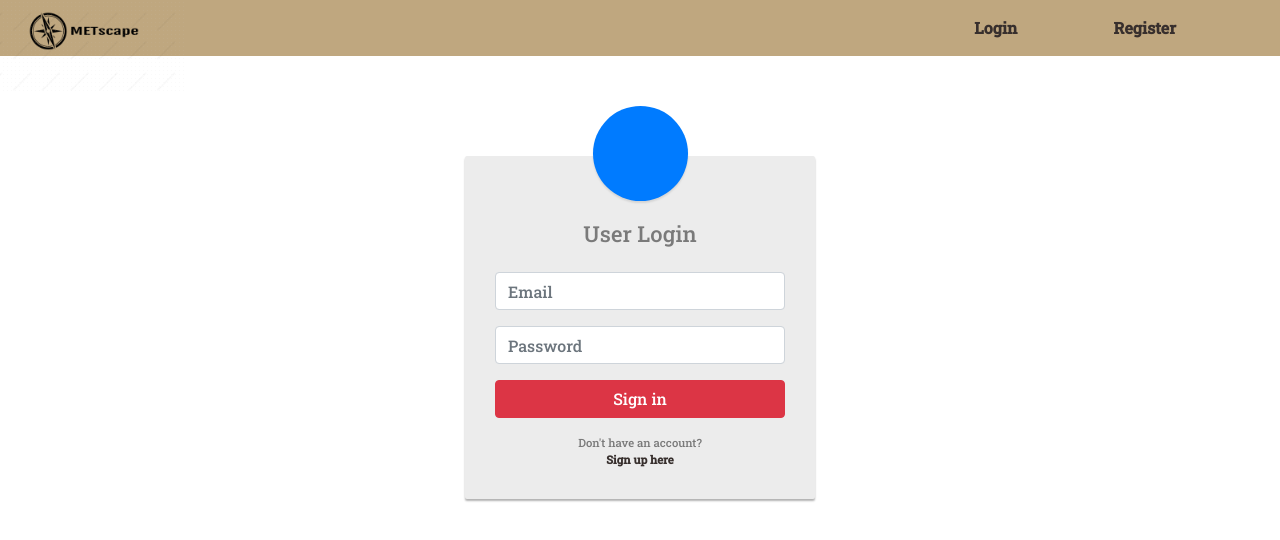
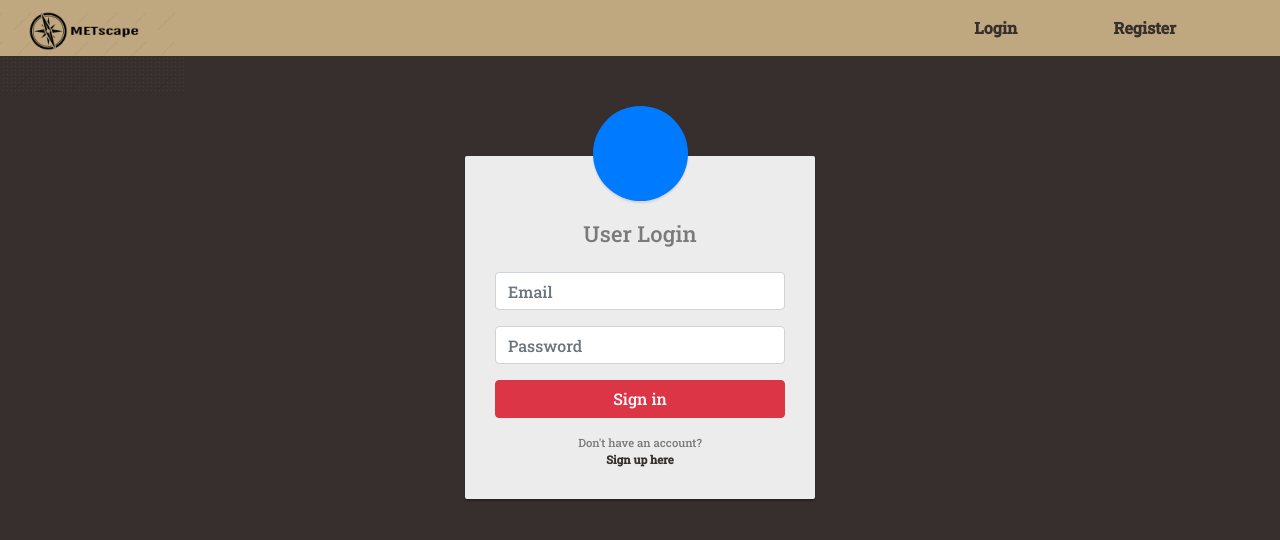
Before and after one commit to TAPinson/METscape, a React (Create React App) app in the folder METscape/client/: page /login in a window 1280 px wide. Shown: the top 540 px of the page. Built offline with nearby package versions, Linux system fonts and the light colour scheme; no server answers.

Commit message:
added cap to most recent 20 posts to prevent exceeding API call limit

```diff
--- a/METscape/client/src/pages/FriendManager.css
+++ b/METscape/client/src/pages/FriendManager.css
@@ -17,7 +17,7 @@
 }
 
 .friends-view-container {
-    background-color: rgb(55, 47, 45);
+  background-color: rgb(55, 47, 45);
   min-height: 64.8rem;
   margin-top: -1rem;
   padding-top: 1rem;
--- a/METscape/client/src/pages/Login.css
+++ b/METscape/client/src/pages/Login.css
@@ -33,3 +33,8 @@
   .login-form .avatar img {
     width: 100%;
   }
+
+  .login-background {
+    background-color: rgb(55, 47, 45);
+    min-height: 63.8rem;
+  }
--- a/METscape/client/src/pages/Login.js
+++ b/METscape/client/src/pages/Login.js
@@ -30,6 +30,7 @@ const Login = () => {
     };
 
     return (
+        <div className="login-background">
             <div className="login-form">
                 <form onSubmit={handleSubmit}>
                     <div className="avatar bg-primary">
@@ -69,6 +70,7 @@ const Login = () => {
                     </div>
                 </form>
             </div>
+        </div>
     );
 };
 
--- a/METscape/client/src/providers/PostProvider.js
+++ b/METscape/client/src/providers/PostProvider.js
@@ -36,8 +36,8 @@ export function PostProvider(props) {
             })
                 .then((res) => res.json())
                 .then((resp) => {
-                    setPosts(resp)
-                    return resp
+                    setPosts(resp.slice(0, 20))
+                    return resp.slice(0, 20)
                 })
         })
     }
```
Also changed, not shown: 1 other file (tests, documents, lock files or other folders). Lines whose indentation alone changed are shown as unchanged.
